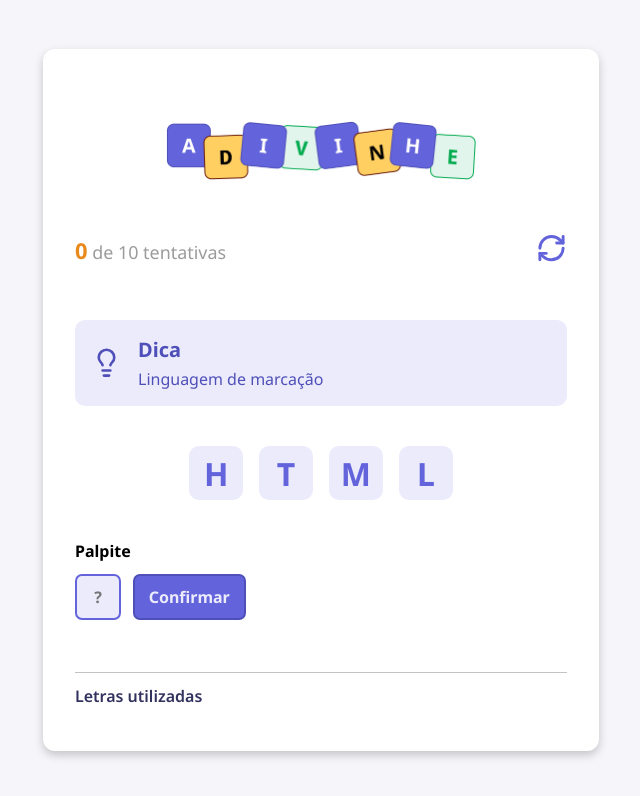
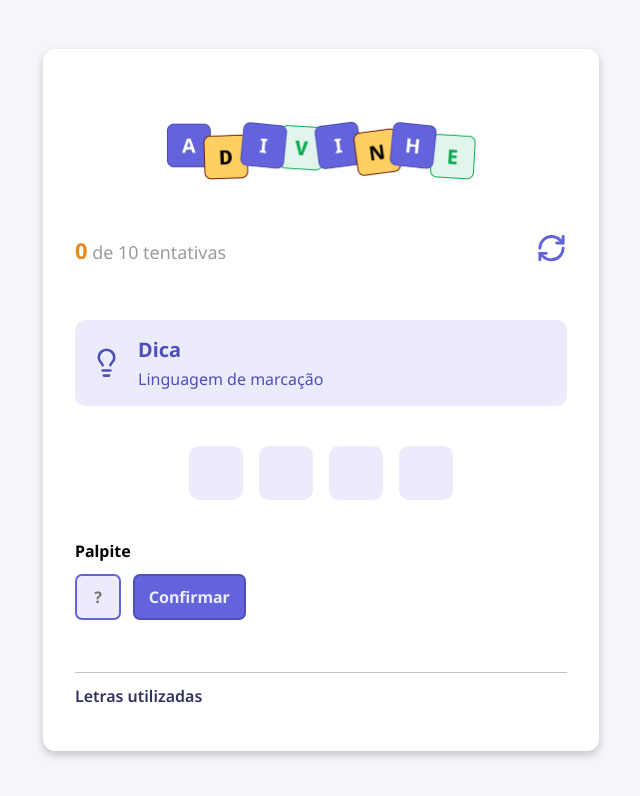
Before and after one commit to clara-nascie/jogo-de-adivinhacao, a React (Vite) app in the folder jogo-de-adivinhação-react/: page / in a window 1280 px wide. Shown: the top 796 px of the page, without its empty margins (319-959 px from the left). Built offline with nearby package versions, Linux system fonts and the light colour scheme.

Commit message:
feat: show correct letters in target word with correct color, and update attempts count in Header

```diff
--- a/jogo-de-adivinhação-react/src/App.tsx
+++ b/jogo-de-adivinhação-react/src/App.tsx
@@ -11,7 +11,6 @@ import { LettersUsed, type LettersUsedProps } from "./Components/LettersUsed";
 export default function App() {
   const [score, setScore] = useState(0);
   const [letter, setLetter] = useState("");
-  const [attempts, setAttempts] = useState(0);
   const [lettersUsed, setLettersUsed] = useState<LettersUsedProps[]>([]);
   const [challenge, setChallenge] = useState<Challenge | null>(null);
 
@@ -25,8 +24,9 @@ export default function App() {
 
     setChallenge(randomWord);
 
-    setAttempts(0);
+    setScore(0);
     setLetter("");
+    setLettersUsed([]);
   }
 
   function handleConfirm() {
@@ -42,7 +42,9 @@ export default function App() {
     const value = letter.toUpperCase();
 
     //Verifica se a letra já foi usada
-    const exists = lettersUsed.find((used) => used.value.toUpperCase() === value);
+    const exists = lettersUsed.find(
+      (used) => used.value.toUpperCase() === value,
+    );
     if (exists) {
       return alert("Letra já utilizada: " + value);
     }
@@ -50,7 +52,7 @@ export default function App() {
     //Conta quantas letras foram acertadas
     const hits = challenge.word
       .toUpperCase()
-      .split('')
+      .split("")
       .filter((char) => char === value).length;
 
     //Se a letra estiver correta, adiciona true ao array de letras usadas
@@ -64,9 +66,6 @@ export default function App() {
 
     //Atualiza a pontuação
     setScore(currentScore);
-
-    //Adiciona +1 ao contador de tentativas
-    setAttempts((prev) => prev + 1);
 
     //Limpa o campo de entrada
     setLetter("");
@@ -83,12 +82,21 @@ export default function App() {
   return (
     <div className={styles.container}>
       <main>
-        <Header current={attempts} max={10} onRestart={handleRestartGame} />
+        <Header current={lettersUsed.length} max={10} onRestart={handleRestartGame} />
         <Tip tip={challenge.tip} />
         <div className={styles.word}>
-          {challenge.word.split("").map((letter, index) => (
-            <Letter key={index} value={letter} />
-          ))}
+          {challenge.word.split("").map((letter, index) => {
+            const letterUsed = lettersUsed.find(
+              (used) => used.value.toUpperCase() === letter.toUpperCase(),
+            );
+            return (
+              <Letter
+                key={index}
+                value={letterUsed?.value}
+                color={letterUsed?.correct ? "correct" : "default"}
+              />
+            );
+          })}
         </div>
         <h4>Palpite</h4>
         <div className={styles.guess}>
```
